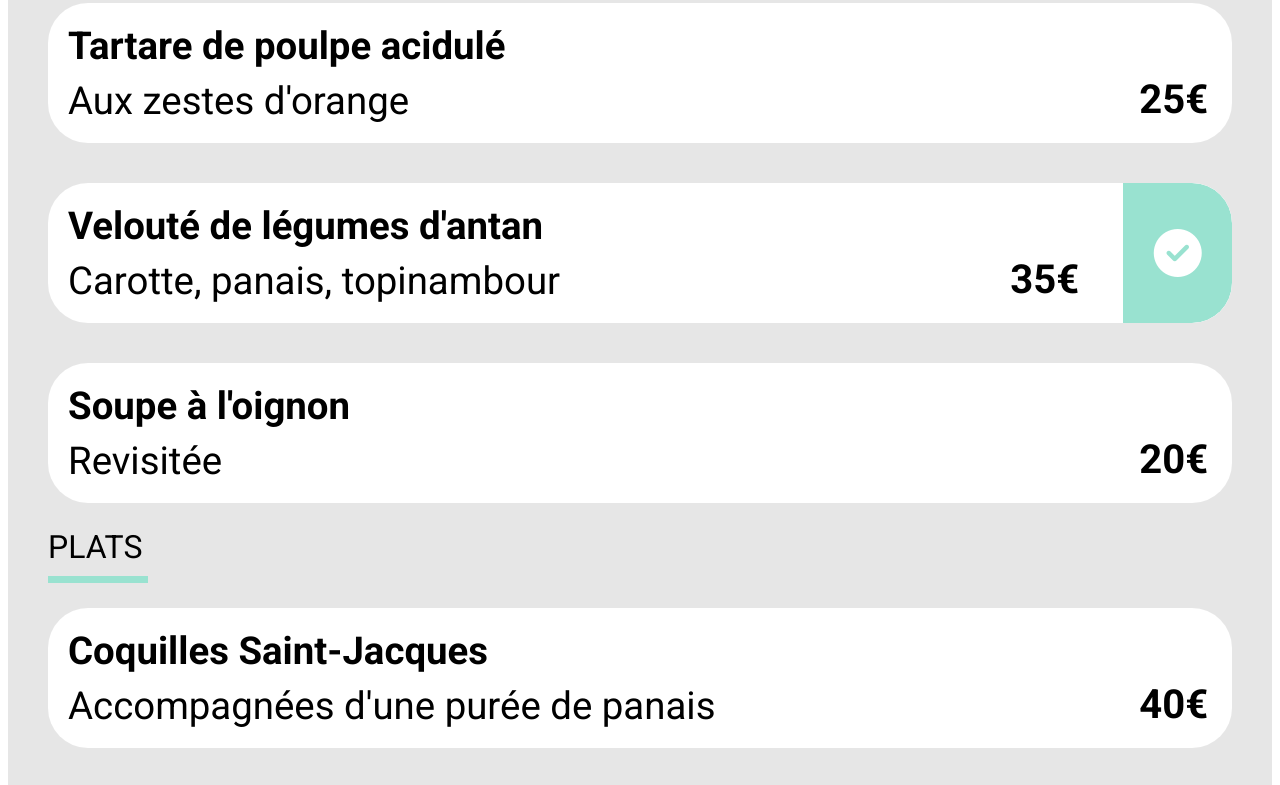
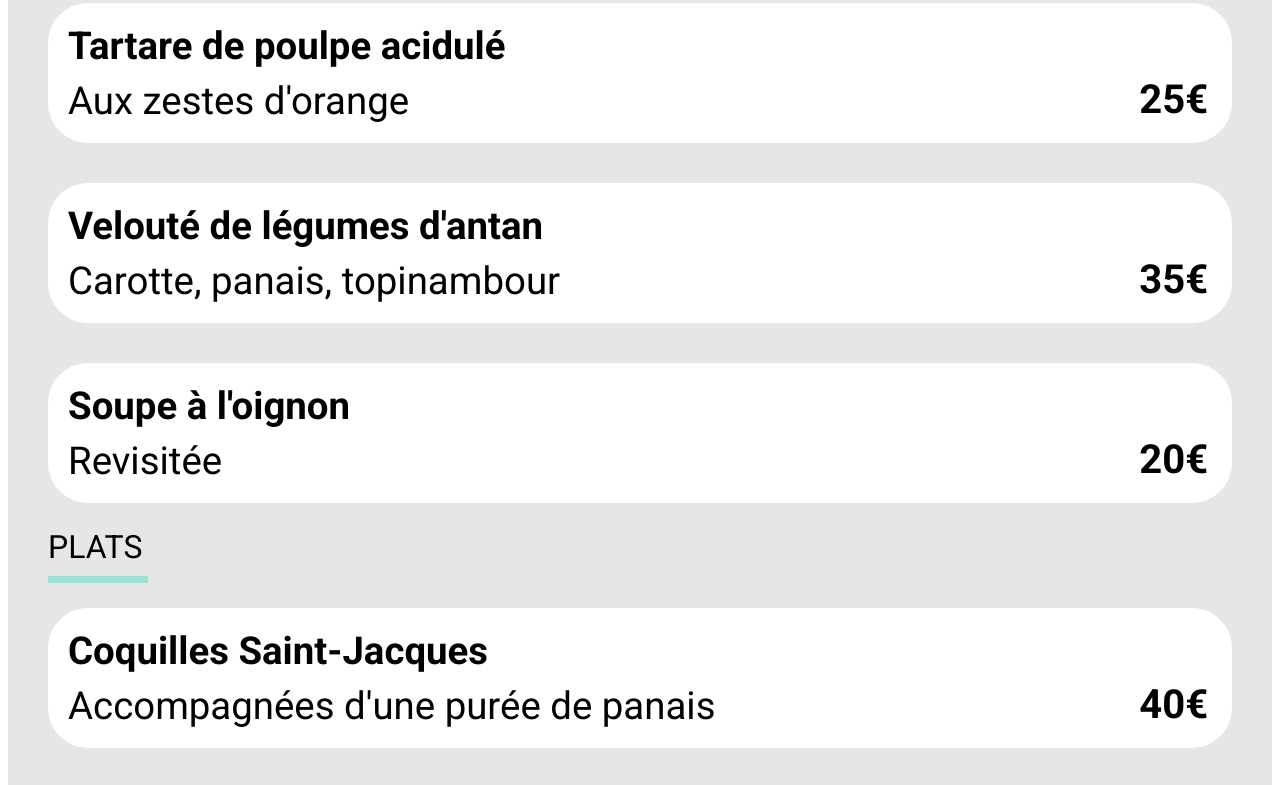
Before and after one commit to Cordonnaud/ChristoheOrdonnaud_2_10042021, a plain HTML site: page 3_a-la-francaise.html in a window 1280 px wide. Shown: the part 856-1641 px from the top of the page. Drawn offline with Linux system fonts and the light colour scheme; a web font is replaced by a local one.

Commit message:
M10 CSS menu-1

```diff
--- a/3_a-la-francaise.html
+++ b/3_a-la-francaise.html
@@ -85,10 +85,11 @@
                             <div class="omf__item--infos">Carotte, panais, topinambour</div>
                         </div>
 
-                        <div class="omf__item--prix">35€</div>
-
-                        <div class="omf__item--validation">
-                            <i class="fas fa-check-circle"></i>
+                        <div class="omf__item--prival">
+                            <div class="omf__item--prix">35€</div>
+                            <div class="omf__item--validation">
+                                <i class="fas fa-check-circle"></i>
+                            </div>
                         </div>
                     </div>
 
--- a/style.css
+++ b/style.css
@@ -587,35 +587,35 @@ a {
     background :#FFF;
     border-radius: 40px;
     overflow:hidden;
-    flex-grow: 1;
+
 
 }
 .omf__item--description{
     display:flex;
     flex-flow:column wrap;
     justify-self:flex-start;
-    overflow:hidden;
-    width: 100%;
+    overflow-x:hidden;
+    width: auto;
     text-overflow:ellipsis;
     white-space: nowrap;
+    flex: 4 ;
 
 }
 .omf__item--titre{
     font-size: 2.4rem;
     font-weight: bold;
     padding: 20px 0px 10px 20px;
-    max-width:100%;
-    overflow:hidden;
+    width:100%;
+    overflow-x:hidden;
     text-overflow:ellipsis;
     white-space: nowrap;
-    width:100%;
 
 }
 .omf__item--infos{
     font-size: 2.4rem;
     padding: 0px 0px 20px 20px;
     width:100%;
-    overflow:hidden;
+    overflow-x:hidden;
     text-overflow:ellipsis;
     white-space: nowrap;
 }
@@ -626,7 +626,7 @@ a {
     transform: translateX(140px);
     transition: all 300ms ease-in-out;
     width:280px;
-    flex-shrink: 1;
+    flex: 1;
 }
 .omf__item--prix{
     display:flex;
```
